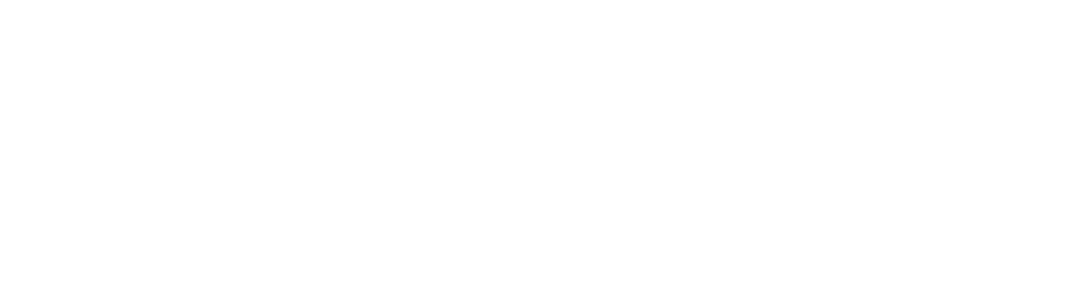
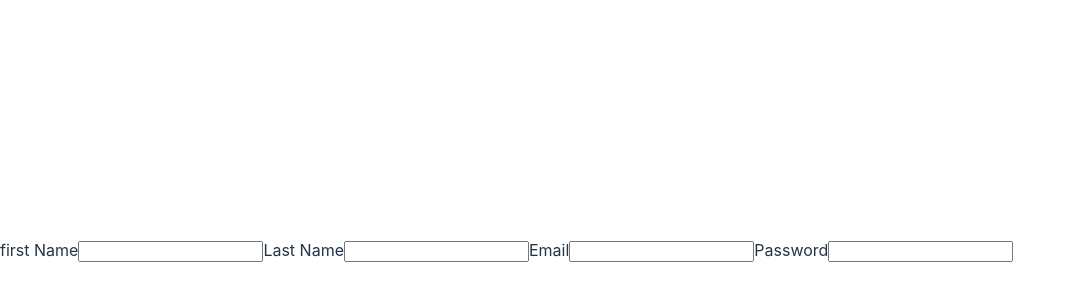
Before and after one commit to aestrella0140/REACT--Project-Management, a React (Vite) app in the folder client/: page / in a window 1280 px wide. Shown: the part 150-450 px from the top of the page, without its empty margins (0-1075 px from the left). Built offline with nearby package versions, Linux system fonts and the light colour scheme.

Commit message:
working setup for signup appjsx setup and main.jsx setup

```diff
--- a/client/package.json
+++ b/client/package.json
@@ -13,7 +13,7 @@
     "@apollo/client": "3.8.10",
     "formik": "^2.4.5",
     "graphql": "16.8.1",
-    "jwt-decode": "4.0.0",
+    "jwt-decode": "^3.1.2",
     "react": "^18.2.0",
     "react-dom": "^18.2.0",
     "react-router-dom": "6.21.3"
--- a/client/src/App.jsx
+++ b/client/src/App.jsx
@@ -6,6 +6,8 @@ import {
   createHttpLink,
 } from '@apollo/client';
 import { setContext } from '@apollo/client/link/context';
+
+import Nav from './components/header/nav';
 
 const httpLink = createHttpLink({
   uri: '/graphql',
@@ -33,7 +35,12 @@ function App() {
 
   return (
     <ApolloProvider client={client}>
-
+      <div>
+        <Nav />
+        <div>
+          <Outlet />
+        </div>
+      </div>
     </ApolloProvider>
   )
 }
--- a/client/src/main.jsx
+++ b/client/src/main.jsx
@@ -4,10 +4,24 @@ import App from './App.jsx';
 import { createBrowserRouter, RouterProvider } from 'react-router-dom/dist';
 import './index.css';
 
+import LoginForm from './pages/Login.jsx';
+import SignupForm from './pages/Signup.jsx';
+
 const router = createBrowserRouter([
   {
     path: '/',
     element: <App />,
+    children: [
+      {
+        index: true,
+        element: <SignupForm />
+      },{
+        path: '/Login',
+        element: <LoginForm />
+      }, {
+
+      }
+    ]
   }
 ])
 
```
Also changed, not shown: 1 other file (tests, documents, lock files or other folders).
